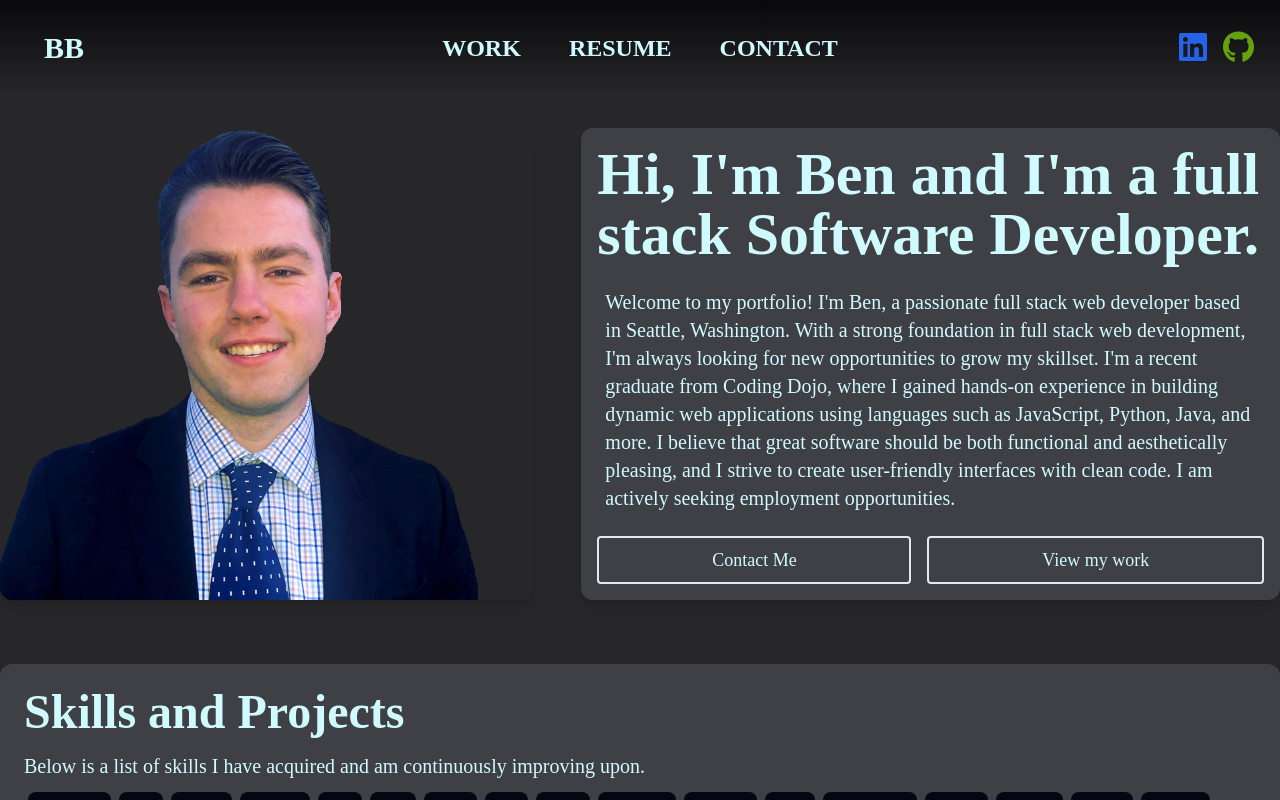
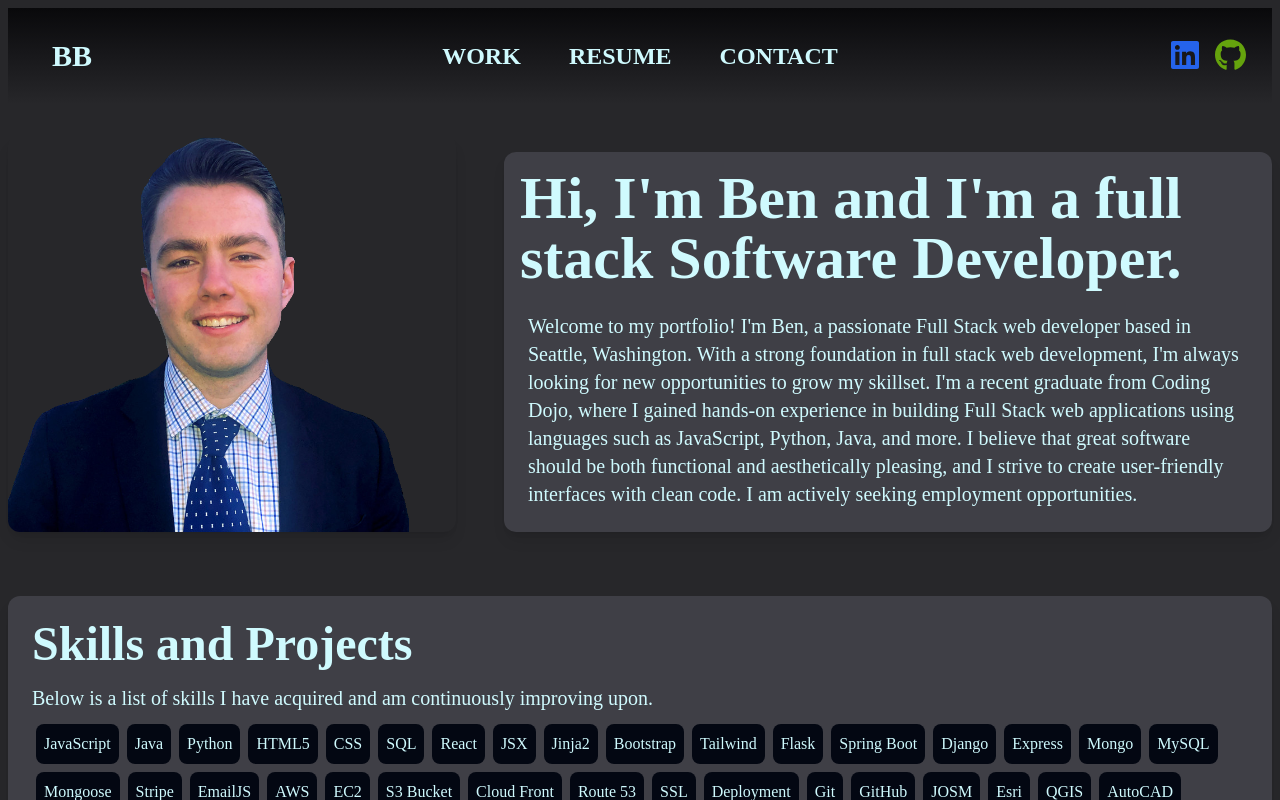
Before and after one commit to ben-baldwin/portfolio, a React (Create React App) app in the folder client/: page / in a window 1280 px wide. Shown: the top 800 px of the page. Built offline with nearby package versions, Linux system fonts and the light colour scheme.

Commit message:
added social media links at message form, changed resizability of image, commented out redundant buttons in my intro

```diff
--- a/client/src/App.js
+++ b/client/src/App.js
@@ -4,7 +4,7 @@ import Homepage from "./views/Homepage";
 
 function App() {
   return (
-      <div className="text-cyan-100 bg-zinc-800">
+      <div className="text-cyan-100 bg-zinc-800 p-2">
         <Homepage />
       </div>
   );
--- a/client/src/components/Contact.jsx
+++ b/client/src/components/Contact.jsx
@@ -1,5 +1,7 @@
 import React, { useRef } from 'react'
 import emailjs from '@emailjs/browser';
+import { FontAwesomeIcon } from '@fortawesome/react-fontawesome';
+import { faLinkedin, faGithub } from '@fortawesome/free-brands-svg-icons';
 
 const Contact = () => {
 
@@ -25,20 +27,30 @@ const Contact = () => {
 
   return (
     <div className='mt-16 bg-zinc-700 shadow-lg p-6 rounded-xl' id='contact'>
-      <p className='text-2xl font-bold mb-4'>Send me a message</p>
+      <div className='flex justify-between'>
+        <p className='text-2xl font-bold mb-4'>Send me a message</p>
+        <div className='w-32 space-x-4 text-center'>
+          <a className='text-blue-600 hover:text-xl transition-all duration-200' target='_blank' href="https://www.linkedin.com/in/ben-baldwin55/">
+            <FontAwesomeIcon size='2x' icon={faLinkedin} />
+          </a>
+          <a className='text-lime-600 hover:text-xl transition-all duration-200' target='_blank' href="https://github.com/ben-baldwin">
+            <FontAwesomeIcon size='2x' icon={faGithub} />
+          </a>
+        </div>
+      </div>
       <form ref={form} onSubmit={sendEmail}>
         <div className='space-y-4'>
           <div>
             <label className='text-lg'>Name</label>
-            <input className='bg-gray-950 rounded-lg w-full p-3' type="text" name="user_name" required/>
+            <input className='bg-gray-950 rounded-lg w-full p-3' type="text" name="user_name" required />
           </div>
           <div>
             <label className='text-lg'>Email</label>
-            <input className='bg-gray-950 rounded-lg w-full p-3' type="email" name="user_email" required/>
+            <input className='bg-gray-950 rounded-lg w-full p-3' type="email" name="user_email" required />
           </div>
           <div>
             <label className='text-lg'>Message</label>
-            <textarea className='bg-gray-950 rounded-lg w-full p-3' name="message" required/>
+            <textarea className='bg-gray-950 rounded-lg w-full p-3' name="message" required />
           </div>
           <button className='rounded text-lg border-2 px-6 py-2 font-medium hover:bg-cyan-800 active:bg-gray-800 w-full' value="Send">Send</button>
         </div >
--- a/client/src/views/Homepage.jsx
+++ b/client/src/views/Homepage.jsx
@@ -22,19 +22,19 @@ const Homepage = () => {
         <body>
           <section className='max-w-screen-xl mx-auto mt-8'>
             {/* Hero */}
-            <div className='flex flex-col sm:flex-row justify-between gap-12'>
-              <img className=' h-5/12 w-5/12 object-cover shadow-lg rounded-xl' src="/coloredSquare.png" alt="Head shot" />
+            <div className='flex flex-col lg:flex-row justify-between gap-12'>
+              <img className='max-w-full w-auto h-auto object-cover md:max-w-md md:max-h-md shadow-lg rounded-xl' src="/coloredSquare.png" alt="Head shot" />
               <div className='flex flex-col justify-end bg-zinc-700 shadow-lg rounded-xl self-end p-4'>
                 <h1 className='text-6xl font-bold mb-4'>Hi, I'm Ben and I'm a full stack Software Developer.</h1>
-                <p className='text-xl p-2'>Welcome to my portfolio! I'm Ben, a passionate full stack web developer based in Seattle, Washington.
+                <p className='text-xl p-2'>Welcome to my portfolio! I'm Ben, a passionate Full Stack web developer based in Seattle, Washington.
                   With a strong foundation in full stack web development, I'm always looking for new opportunities to grow my skillset.
-                  I'm a recent graduate from Coding Dojo, where I gained hands-on experience in building dynamic web applications using languages such as JavaScript, Python, Java, and more.
+                  I'm a recent graduate from Coding Dojo, where I gained hands-on experience in building Full Stack web applications using languages such as JavaScript, Python, Java, and more.
                   I believe that great software should be both functional and aesthetically pleasing, and I strive to create user-friendly interfaces with clean code.
                   I am actively seeking employment opportunities.</p>
-                <div className='space-x-4 mt-4 flex'>
-                  <button className='rounded text-lg flex-grow border-2 px-6 py-2 font-medium hover:bg-cyan-800 active:bg-gray-800'>Contact Me</button>
-                  <button className='rounded text-lg flex-grow border-2 px-6 py-2 font-medium hover:bg-cyan-800 active:bg-gray-800'>View my work</button>
-                </div>
+                {/* <div className='space-x-4 mt-4 flex'> */}
+                  {/* <button className='rounded text-lg flex-grow border-2 px-6 py-2 font-medium hover:bg-cyan-800 active:bg-gray-800' >Contact Me</button>
+                  <button className='rounded text-lg flex-grow border-2 px-6 py-2 font-medium hover:bg-cyan-800 active:bg-gray-800'>View my work</button> */}
+                {/* </div> */}
               </div>
             </div>
             {/* Work */}
```
Also changed, not shown: 1 other file (tests, documents, lock files or other folders).
